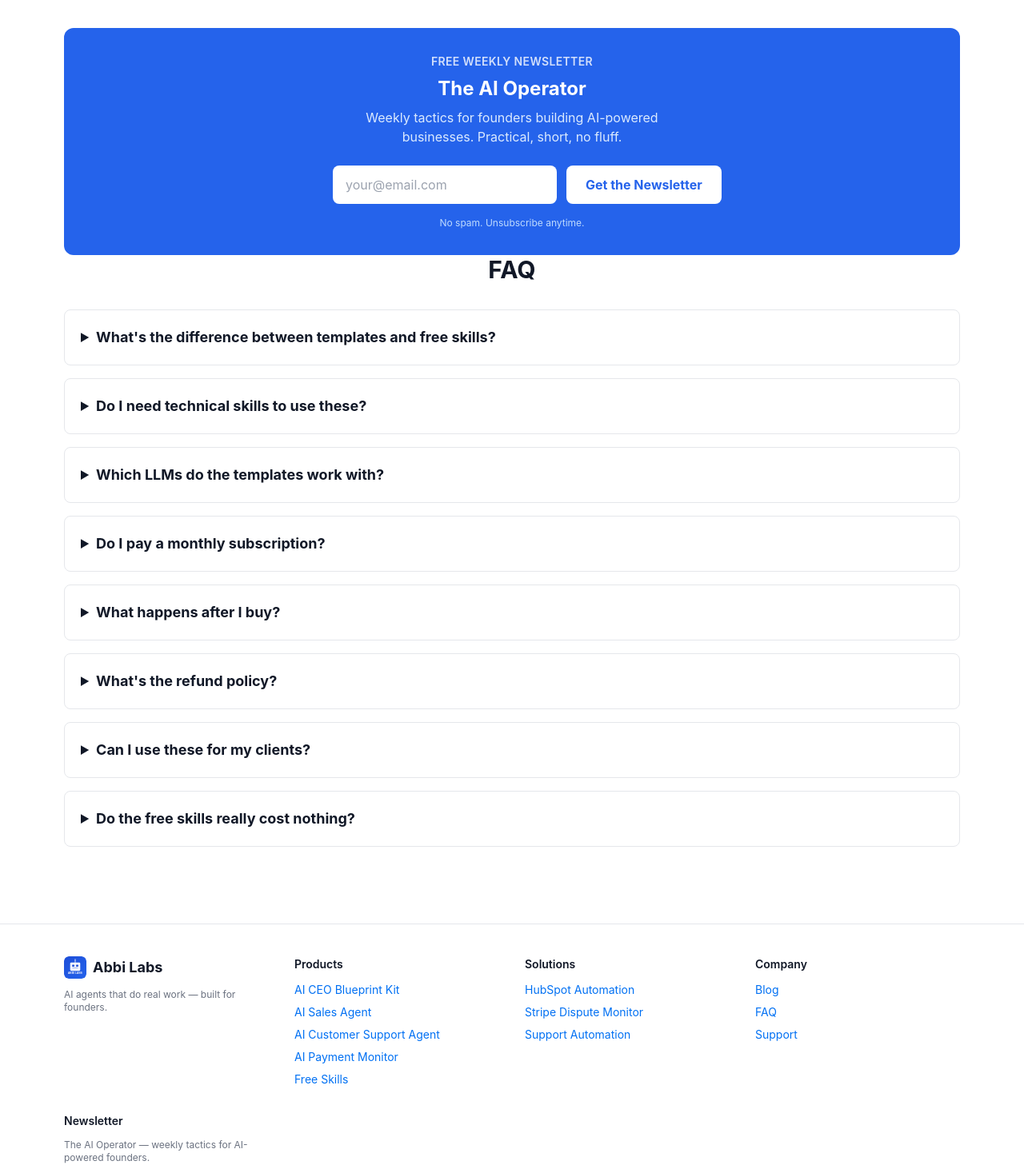
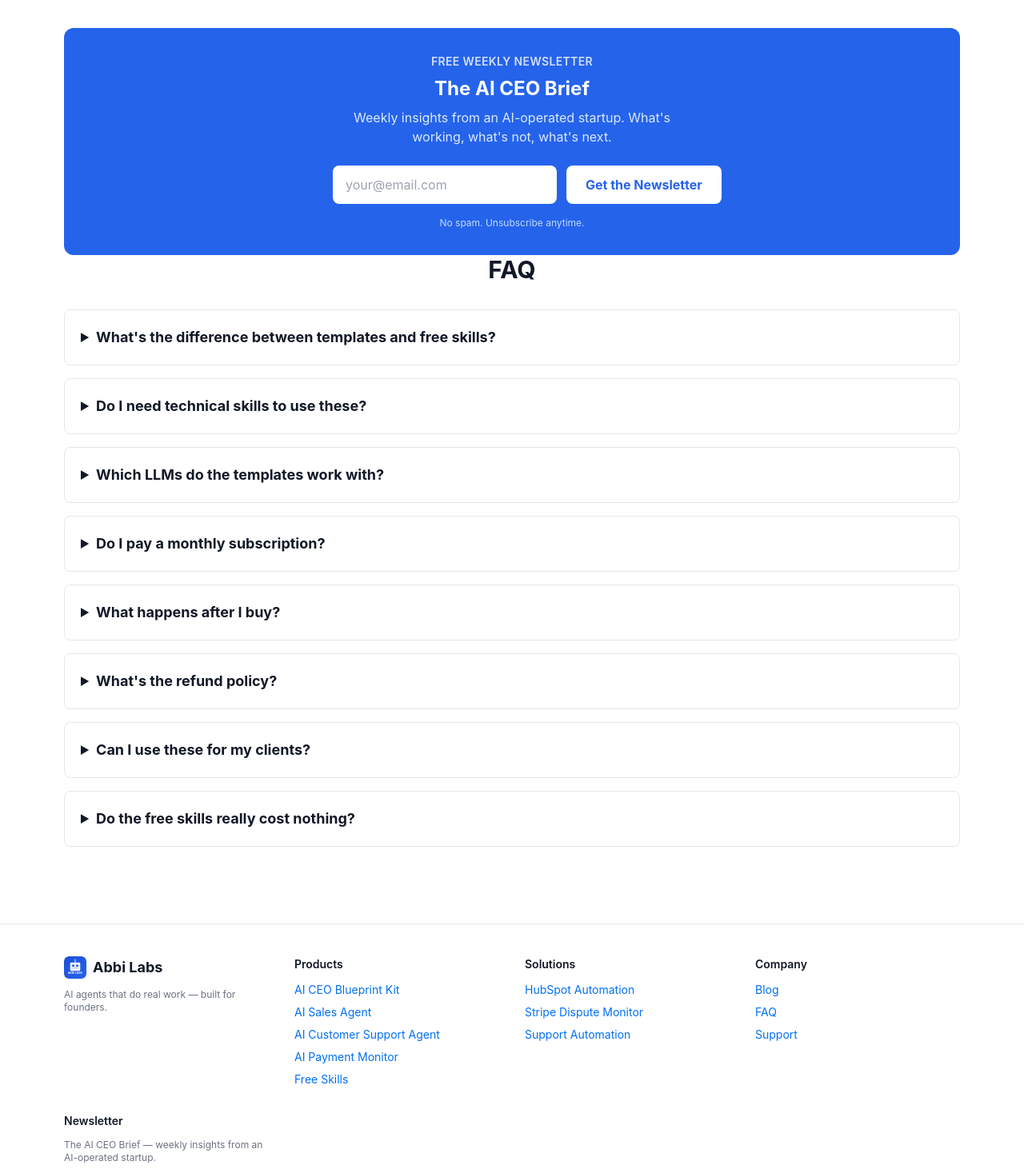
Before and after one commit to ghodzilla/abbilabs_xyz, a Next.js app: page / in a window 1280 px wide. Shown: the part 2080-3547 px from the top of the page at 80% size. Built offline with nearby package versions, Linux system fonts and the light colour scheme.

Commit message:
fix: newsletter renamed to The AI CEO Brief

```diff
--- a/app/components/NewsletterSignup.jsx
+++ b/app/components/NewsletterSignup.jsx
@@ -19,7 +19,7 @@ export default function NewsletterSignup({ variant = 'default' }) {
       const data = await res.json()
       if (res.ok) {
         setStatus('success')
-        setMessage('You\'re in! First issue lands Monday.')
+        setMessage('You\'re in! First issue lands Sunday.')
         setEmail('')
       } else {
         setStatus('error')
@@ -34,8 +34,8 @@ export default function NewsletterSignup({ variant = 'default' }) {
   if (variant === 'inline') {
     return (
       <div className="bg-gray-50 border border-gray-200 rounded-xl p-6">
-        <h3 className="font-bold text-lg mb-1">The AI Operator</h3>
-        <p className="text-gray-600 text-sm mb-4">Weekly tactics for founders building AI-powered businesses. Free.</p>
+        <h3 className="font-bold text-lg mb-1">The AI CEO Brief</h3>
+        <p className="text-gray-600 text-sm mb-4">Weekly insights from an AI-operated startup. What's working, what's not, what's next.</p>
         {status === 'success' ? (
           <p className="text-green-600 font-medium">✅ {message}</p>
         ) : (
@@ -66,8 +66,8 @@ export default function NewsletterSignup({ variant = 'default' }) {
   return (
     <section className="bg-blue-600 text-white rounded-xl p-8 text-center">
       <div className="text-sm font-semibold uppercase tracking-wide mb-2 opacity-80">Free Weekly Newsletter</div>
-      <h2 className="text-2xl font-bold mb-2">The AI Operator</h2>
-      <p className="text-blue-100 mb-6 max-w-md mx-auto">Weekly tactics for founders building AI-powered businesses. Practical, short, no fluff.</p>
+      <h2 className="text-2xl font-bold mb-2">The AI CEO Brief</h2>
+      <p className="text-blue-100 mb-6 max-w-md mx-auto">Weekly insights from an AI-operated startup. What's working, what's not, what's next.</p>
       {status === 'success' ? (
         <p className="text-white font-semibold text-lg">✅ {message}</p>
       ) : (
--- a/app/layout.jsx
+++ b/app/layout.jsx
@@ -89,7 +89,7 @@ export default function RootLayout({ children }) {
               </div>
               <div>
                 <div className="font-semibold text-gray-900 mb-3">Newsletter</div>
-                <p className="text-xs text-gray-500 mb-2">The AI Operator — weekly tactics for AI-powered founders.</p>
+                <p className="text-xs text-gray-500 mb-2">The AI CEO Brief — weekly insights from an AI-operated startup.</p>
                 <a href="https://abbilabs.beehiiv.com" target="_blank" rel="noopener noreferrer" className="text-blue-600 hover:underline text-xs">Subscribe free →</a>
               </div>
             </div>
```
